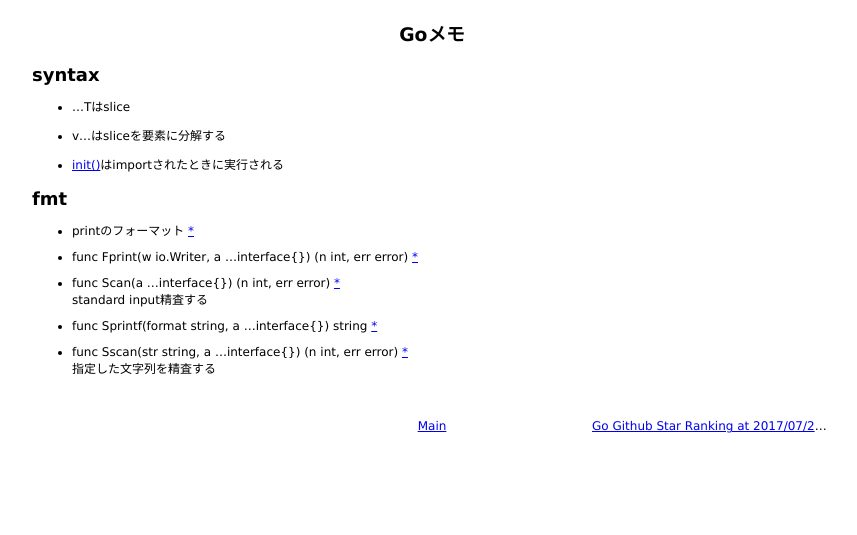
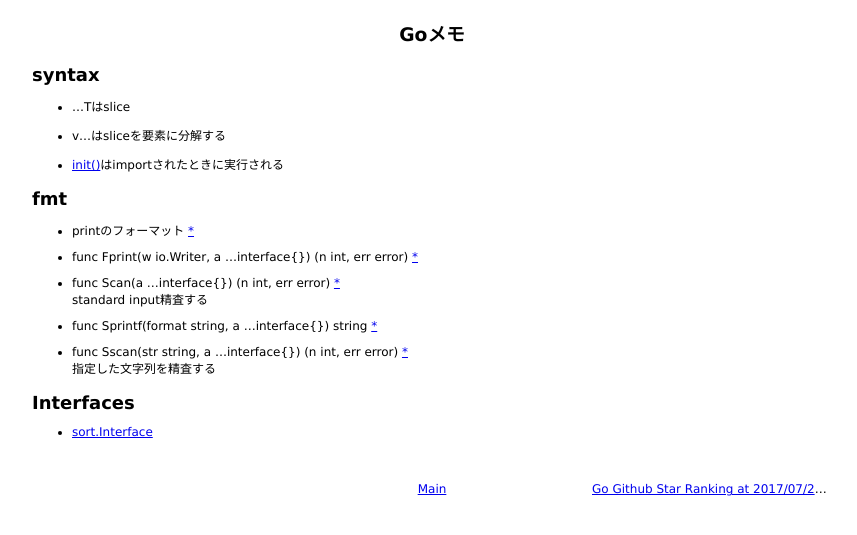
Before and after one commit to 38elements/38elements.github.com, a Jekyll site: the page built from _posts/2017-08-12-go.md, in a window 1280 px wide. Shown: the top 535 px of the page, without its empty margins (208-1065 px from the left). Built offline with Jekyll 4.4.1, drawn with Linux system fonts in a browser that asks for light colours.

Commit message:
Update 2017-08-12-go.md

```diff
--- a/_posts/2017-08-12-go.md
+++ b/_posts/2017-08-12-go.md
@@ -10,7 +10,6 @@ title: Goメモ
 * v...はsliceを要素に分解する
 
 * [init()](https://golang.org/doc/effective_go.html#init)はimportされたときに実行される
-
 
 ## fmt
 
@@ -25,3 +24,7 @@ title: Goメモ
 
 * func Sscan(str string, a ...interface{}) (n int, err error) [\*](https://golang.org/pkg/fmt/#Sscan)
 指定した文字列を精査する
+
+## Interfaces
+
+* [sort.Interface](https://golang.org/pkg/sort/#Interface)
```
